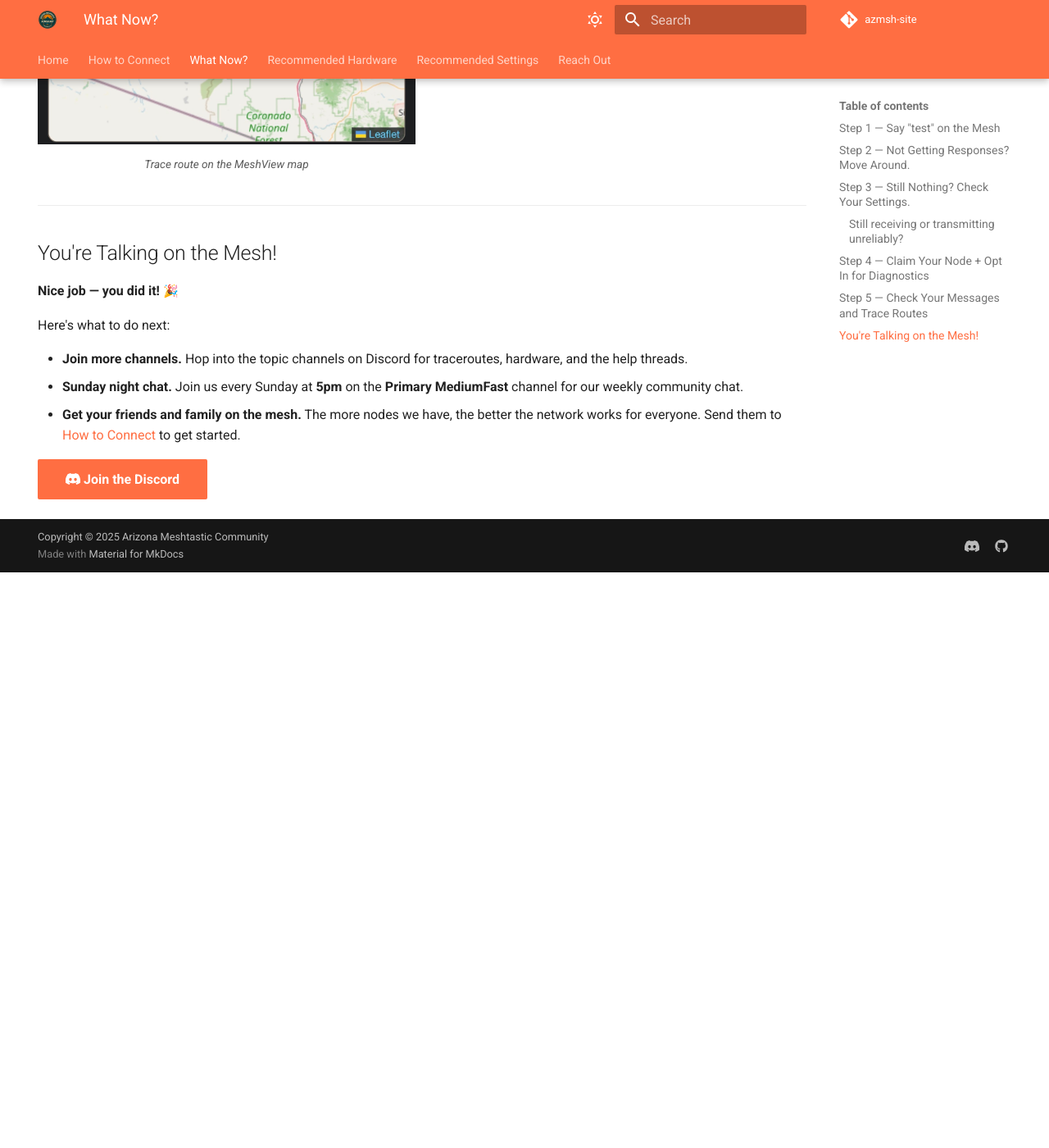
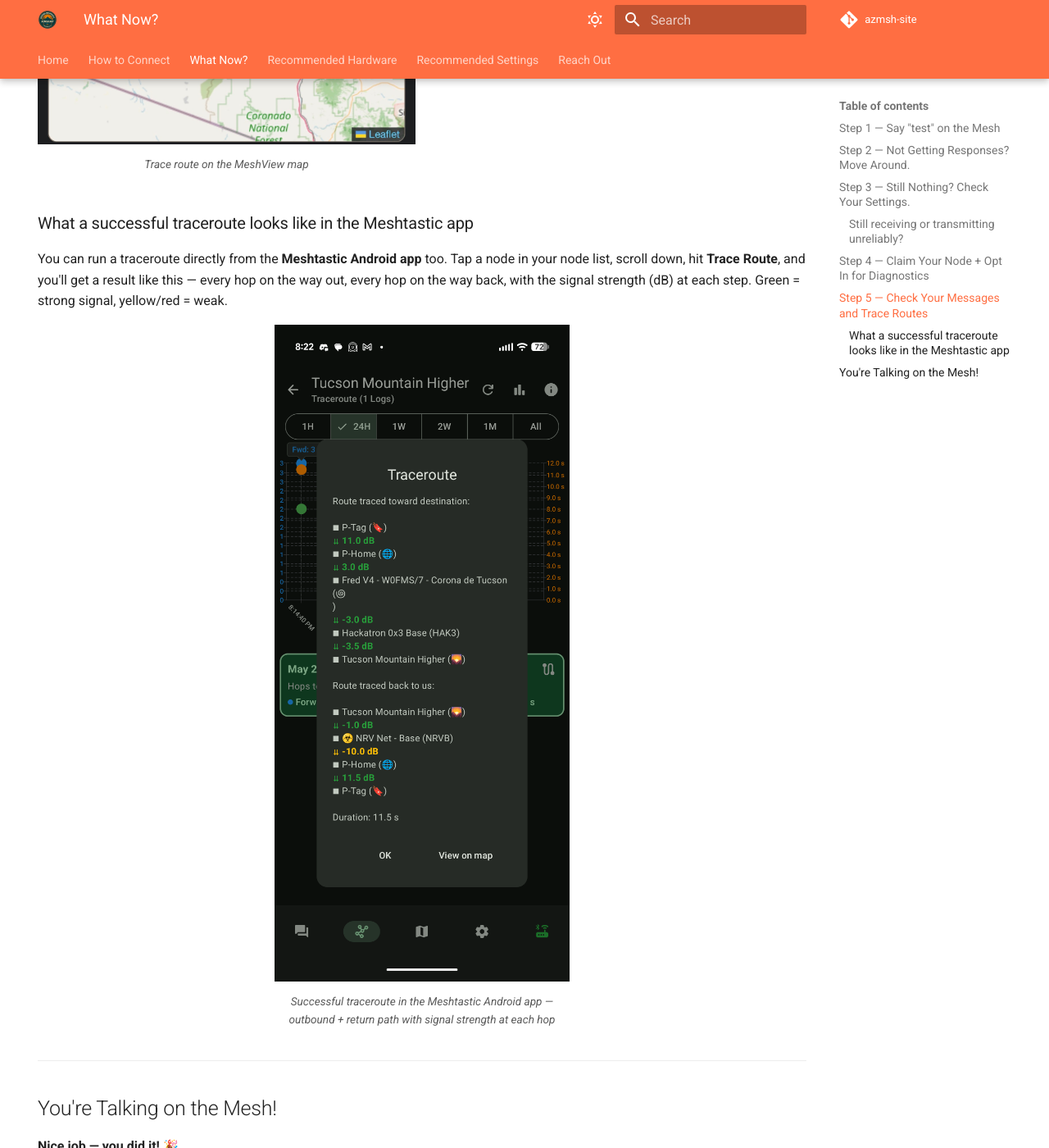
Before and after one commit to ArizonaMeshtasticCommunity/azmsh-site, an MkDocs documentation site: the page built from docs/docs/what-now.md, in a window 1280 px wide and 1400 px high, scrolled down 5008 px. Shown: the whole window at 82% size. Built offline with MkDocs 1.6.1 and Material for MkDocs 9.7.7, drawn with Linux system fonts in a browser that asks for light colours; emoji names are drawn with the system emoji font; comment, search, counter and statistics services are not loaded; before the commit the page ends 5706 px from its top, so only the background shows below that.

Commit message:
docs(what-now): add Android app traceroute example after MeshView/tapback pair
Shows what a successful traceroute looks like INSIDE the Meshtastic Android
app — outbound + return path with per-hop dB signal strength. Pairs with
the existing web (MeshView) + first-test (tapbacks) screenshots so users
see all three success surfaces.

Co-Authored-By: Claude Opus 4.7 (1M context) <noreply@anthropic.com>

```diff
--- a/docs/docs/what-now.md
+++ b/docs/docs/what-now.md
@@ -95,6 +95,15 @@ Here's what success looks like — both on the MeshView map and in the Meshtasti
   </figure>
 </div>
 
+### What a successful traceroute looks like in the Meshtastic app
+
+You can run a traceroute directly from the **Meshtastic Android app** too. Tap a node in your node list, scroll down, hit **Trace Route**, and you'll get a result like this — every hop on the way out, every hop on the way back, with the signal strength (dB) at each step. Green = strong signal, yellow/red = weak.
+
+<figure style="margin: 0 auto; max-width: 360px;">
+  <img src="../assets/images/what-now-traceroute-android-app.png" alt="Meshtastic Android app traceroute result for 'Tucson Mountain Higher' — outbound path P-Tag → P-Home → Fred V4 → Hackatron 0x3 Base → Tucson Mountain Higher with dB values per hop, return path back to P-Tag, duration 11.5s." style="width: 100%; height: auto;">
+  <figcaption style="text-align: center; font-size: 0.85em; opacity: 0.75;">Successful traceroute in the Meshtastic Android app — outbound + return path with signal strength at each hop</figcaption>
+</figure>
+
 ---
 
 ## You're Talking on the Mesh!
```
Also changed, not shown: docs/assets/images/what-now-traceroute-android-app.png (added).
